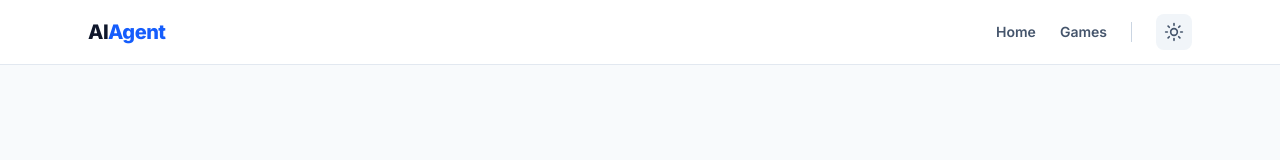
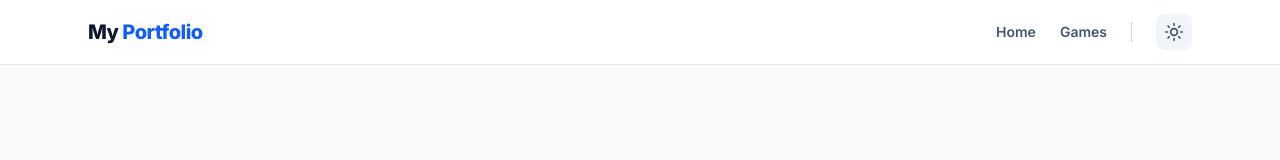
Before and after one commit to GuduruVinay/AI-Portfolio-Chatbot, a Next.js app: page / in a window 1280 px wide. Shown: the top 160 px of the page. Built offline with nearby package versions, Linux system fonts and the light colour scheme.

Commit message:
Updated Navbar

```diff
--- a/components/Navbar.jsx
+++ b/components/Navbar.jsx
@@ -8,7 +8,8 @@
 
         {/* Logo */}
         <Link href="/" className="font-extrabold text-xl text-slate-900 dark:text-white tracking-tight">
-          AI<span className="text-blue-600 dark:text-blue-400">Agent</span>
+          {/* AI<span className="text-blue-600 dark:text-blue-400">Agent</span> */}
+          My <span className="text-blue-600 dark:text-blue-400">Portfolio</span>
         </Link>
 
         {/* Links & Controls Area */}
```
